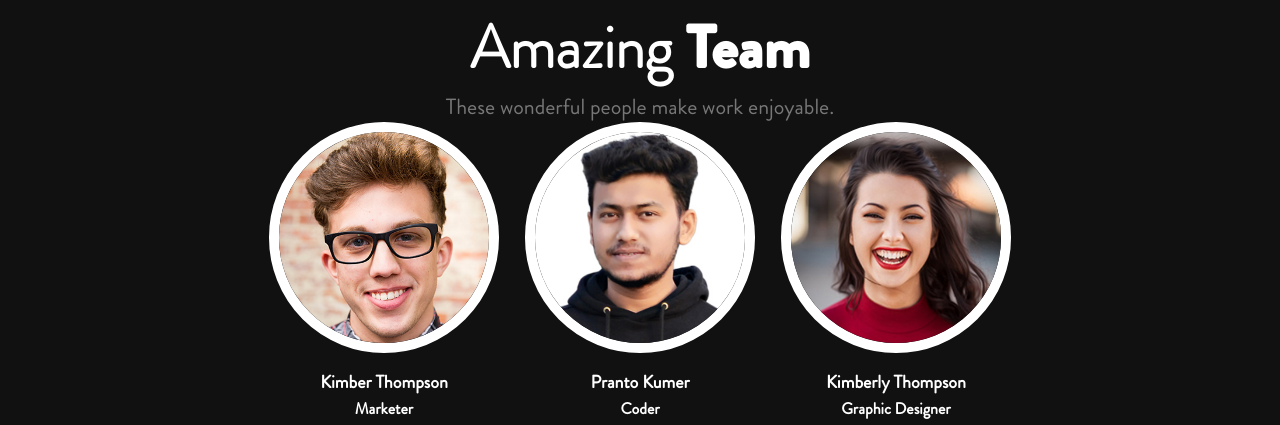
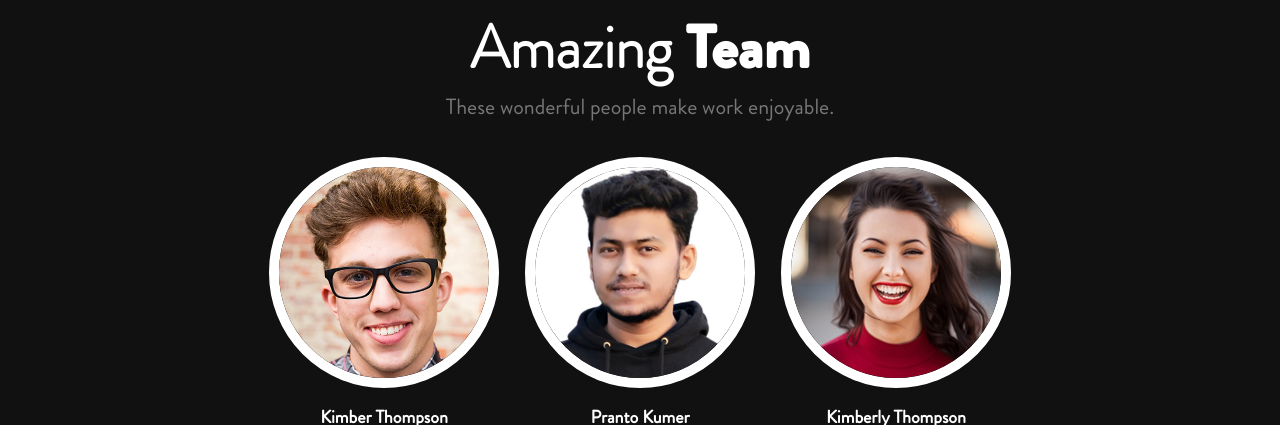
Before and after one commit to prantho-kumer/psd-to-html-escape, a plain HTML site: page index.html in a window 1280 px wide. Shown: the part 3430-3855 px from the top of the page. Drawn offline with Linux system fonts and the light colour scheme.

Commit message:
Add files via upload

```diff
--- a/css/style.css
+++ b/css/style.css
@@ -404,7 +404,8 @@ body{
 .team_flex1{
     display: flex;
     align-items: center;
-    justify-content:space-around
+    justify-content:space-around;
+    margin-top: 35px;
 
 }
 .team_content{
```
